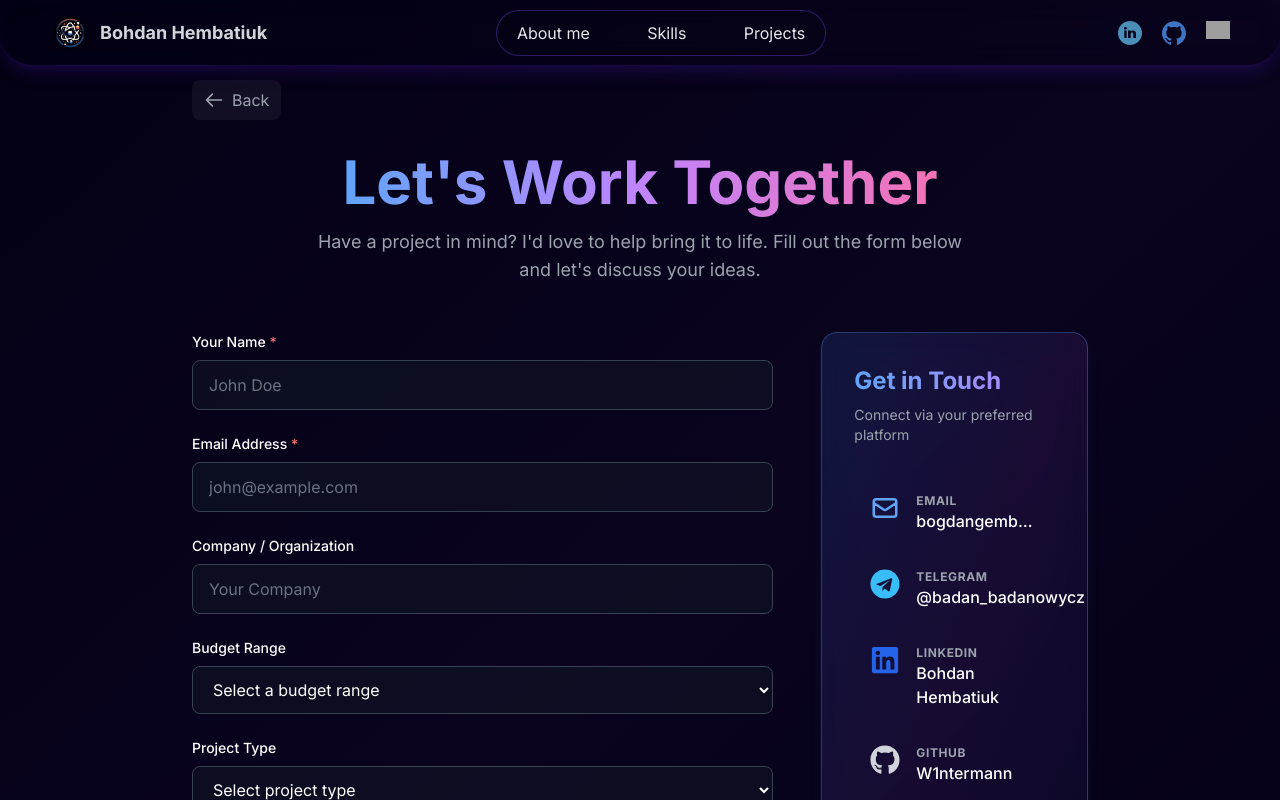
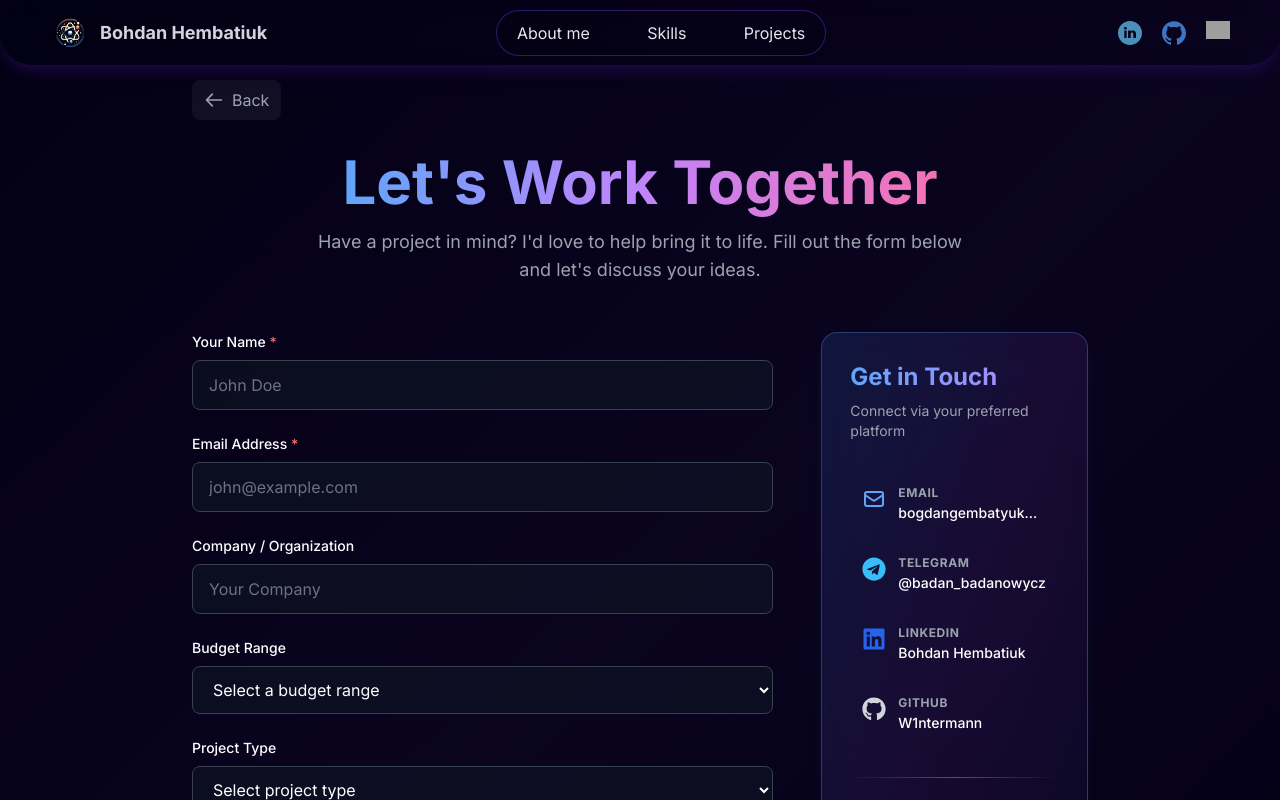
Before and after one commit to W1ntermann/portfolio-site-web, a Next.js app: page /hire in a window 1280 px wide. Shown: the top 800 px of the page. Built offline with nearby package versions, Linux system fonts and the light colour scheme; grey boxes are pictures that could not be loaded; a web font is replaced by a local one.

Commit message:
Fixed Hire Page

```diff
--- a/app/hire/page.tsx
+++ b/app/hire/page.tsx
@@ -537,8 +537,8 @@ export default function HirePage() {
 
                     {/* Contact Info Sidebar */}
                     <div className="lg:col-span-1">
-                        <div className="bg-gradient-to-br from-blue-500/15 via-purple-500/10 to-blue-500/5 border border-blue-400/30 rounded-2xl p-8 space-y-1 sticky top-20 backdrop-blur-lg shadow-lg shadow-blue-500/10">
-                            <div className="mb-8">
+                        <div className="bg-gradient-to-br from-blue-500/15 via-purple-500/10 to-blue-500/5 border border-blue-400/30 rounded-2xl p-5 md:p-7 flex flex-col gap-2 sticky top-20 backdrop-blur-lg shadow-lg shadow-blue-500/10">
+                            <div className="mb-6">
                                 <h3 className="text-2xl font-bold bg-gradient-to-r from-blue-400 to-purple-400 bg-clip-text text-transparent">
                                     Get in Touch
                                 </h3>
@@ -550,16 +550,16 @@ export default function HirePage() {
                             {/* Email */}
                             <a
                                 href="mailto:bogdangembatyuk@gmail.com"
-                                className="flex items-start space-x-4 group p-4 rounded-xl transition-all duration-300 hover:bg-blue-500/20 hover:scale-105 active:scale-95 focus:outline-none focus:ring-2 focus:ring-blue-400 cursor-pointer"
+                                className="flex items-start gap-3 group p-3 rounded-xl transition-all duration-300 hover:bg-blue-500/20 active:scale-[0.98] focus:outline-none focus:ring-2 focus:ring-blue-400 cursor-pointer"
                             >
-                                <div className="text-3xl text-blue-400 flex-shrink-0 group-hover:scale-110 transition-transform duration-300">
+                                <div className="text-2xl text-blue-400 flex-shrink-0 group-hover:scale-110 transition-transform duration-300 mt-0.5">
                                     <HiOutlineMail />
                                 </div>
                                 <div className="flex-1 min-w-0">
-                                    <p className="text-xs font-bold text-gray-400 uppercase tracking-wider">
+                                    <p className="text-xs font-bold text-gray-400 uppercase tracking-wider mb-0.5">
                                         Email
                                     </p>
-                                    <p className="group-hover:text-blue-300 group-hover:underline break-all font-medium text-white truncate group-hover:no-truncate transition-all duration-300">
+                                    <p className="group-hover:text-blue-300 break-all font-medium text-white text-sm truncate transition-all duration-300" title="bogdangembatyuk@gmail.com">
                                         bogdangembatyuk@gmail.com
                                     </p>
                                 </div>
@@ -570,16 +570,16 @@ export default function HirePage() {
                                 href="https://t.me/badan_badanowycz"
                                 target="_blank"
                                 rel="noopener noreferrer"
-                                className="flex items-start space-x-4 group p-4 rounded-xl transition-all duration-300 hover:bg-blue-500/20 hover:scale-105 active:scale-95 focus:outline-none focus:ring-2 focus:ring-blue-400 cursor-pointer"
+                                className="flex items-start gap-3 group p-3 rounded-xl transition-all duration-300 hover:bg-blue-500/20 active:scale-[0.98] focus:outline-none focus:ring-2 focus:ring-blue-400 cursor-pointer"
                             >
-                                <div className="text-3xl text-sky-400 flex-shrink-0 group-hover:scale-110 transition-transform duration-300">
+                                <div className="text-2xl text-sky-400 flex-shrink-0 group-hover:scale-110 transition-transform duration-300 mt-0.5">
                                     <FaTelegram />
                                 </div>
-                                <div>
-                                    <p className="text-xs font-bold text-gray-400 uppercase tracking-wider">
+                                <div className="flex-1 min-w-0">
+                                    <p className="text-xs font-bold text-gray-400 uppercase tracking-wider mb-0.5">
                                         Telegram
                                     </p>
-                                    <p className="group-hover:text-sky-300 group-hover:underline font-medium text-white transition-all duration-300">
+                                    <p className="group-hover:text-sky-300 break-all font-medium text-white text-sm truncate transition-all duration-300" title="@badan_badanowycz">
                                         @badan_badanowycz
                                     </p>
                                 </div>
@@ -590,16 +590,16 @@ export default function HirePage() {
                                 href="https://linkedin.com/in/bohdan-hembatiuk"
                                 target="_blank"
                                 rel="noopener noreferrer"
-                                className="flex items-start space-x-4 group p-4 rounded-xl transition-all duration-300 hover:bg-blue-500/20 hover:scale-105 active:scale-95 focus:outline-none focus:ring-2 focus:ring-blue-400 cursor-pointer"
+                                className="flex items-start gap-3 group p-3 rounded-xl transition-all duration-300 hover:bg-blue-500/20 active:scale-[0.98] focus:outline-none focus:ring-2 focus:ring-blue-400 cursor-pointer"
                             >
-                                <div className="text-3xl text-blue-600 flex-shrink-0 group-hover:scale-110 transition-transform duration-300">
+                                <div className="text-2xl text-blue-600 flex-shrink-0 group-hover:scale-110 transition-transform duration-300 mt-0.5">
                                     <FaLinkedin />
                                 </div>
-                                <div>
-                                    <p className="text-xs font-bold text-gray-400 uppercase tracking-wider">
+                                <div className="flex-1 min-w-0">
+                                    <p className="text-xs font-bold text-gray-400 uppercase tracking-wider mb-0.5">
                                         LinkedIn
                                     </p>
-                                    <p className="group-hover:text-blue-300 group-hover:underline font-medium text-white transition-all duration-300">
+                                    <p className="group-hover:text-blue-300 break-all font-medium text-white text-sm truncate transition-all duration-300" title="Bohdan Hembatiuk">
                                         Bohdan Hembatiuk
                                     </p>
                                 </div>
@@ -610,16 +610,16 @@ export default function HirePage() {
                                 href="https://github.com/W1ntermann"
                                 target="_blank"
                                 rel="noopener noreferrer"
-                                className="flex items-start space-x-4 group p-4 rounded-xl transition-all duration-300 hover:bg-blue-500/20 hover:scale-105 active:scale-95 focus:outline-none focus:ring-2 focus:ring-blue-400 cursor-pointer"
+                                className="flex items-start gap-3 group p-3 rounded-xl transition-all duration-300 hover:bg-blue-500/20 active:scale-[0.98] focus:outline-none focus:ring-2 focus:ring-blue-400 cursor-pointer"
                             >
-                                <div className="text-3xl text-gray-300 flex-shrink-0 group-hover:scale-110 transition-transform duration-300">
+                                <div className="text-2xl text-gray-300 flex-shrink-0 group-hover:scale-110 transition-transform duration-300 mt-0.5">
                                     <FaGithub />
                                 </div>
-                                <div>
-                                    <p className="text-xs font-bold text-gray-400 uppercase tracking-wider">
+                                <div className="flex-1 min-w-0">
+                                    <p className="text-xs font-bold text-gray-400 uppercase tracking-wider mb-0.5">
                                         GitHub
                                     </p>
-                                    <p className="group-hover:text-gray-200 group-hover:underline font-medium text-white transition-all duration-300">
+                                    <p className="group-hover:text-gray-200 break-all font-medium text-white text-sm truncate transition-all duration-300" title="W1ntermann">
                                         W1ntermann
                                     </p>
                                 </div>
```
